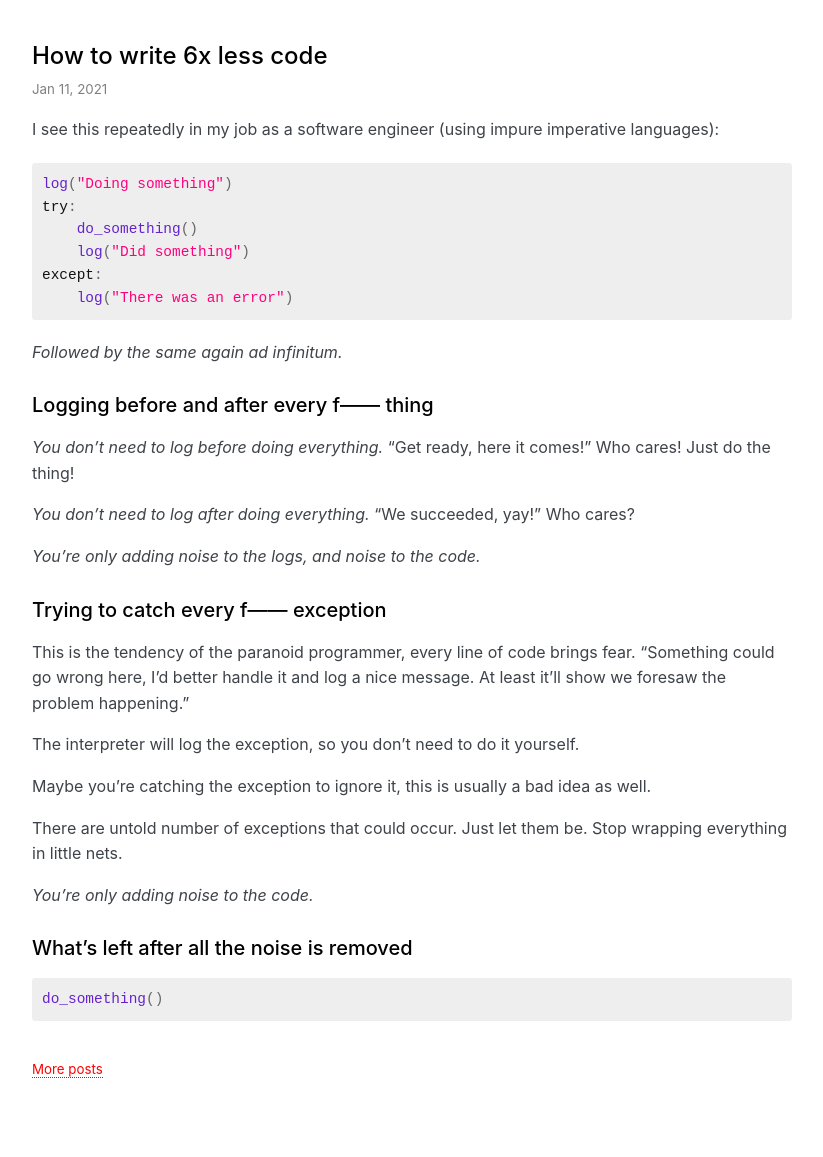
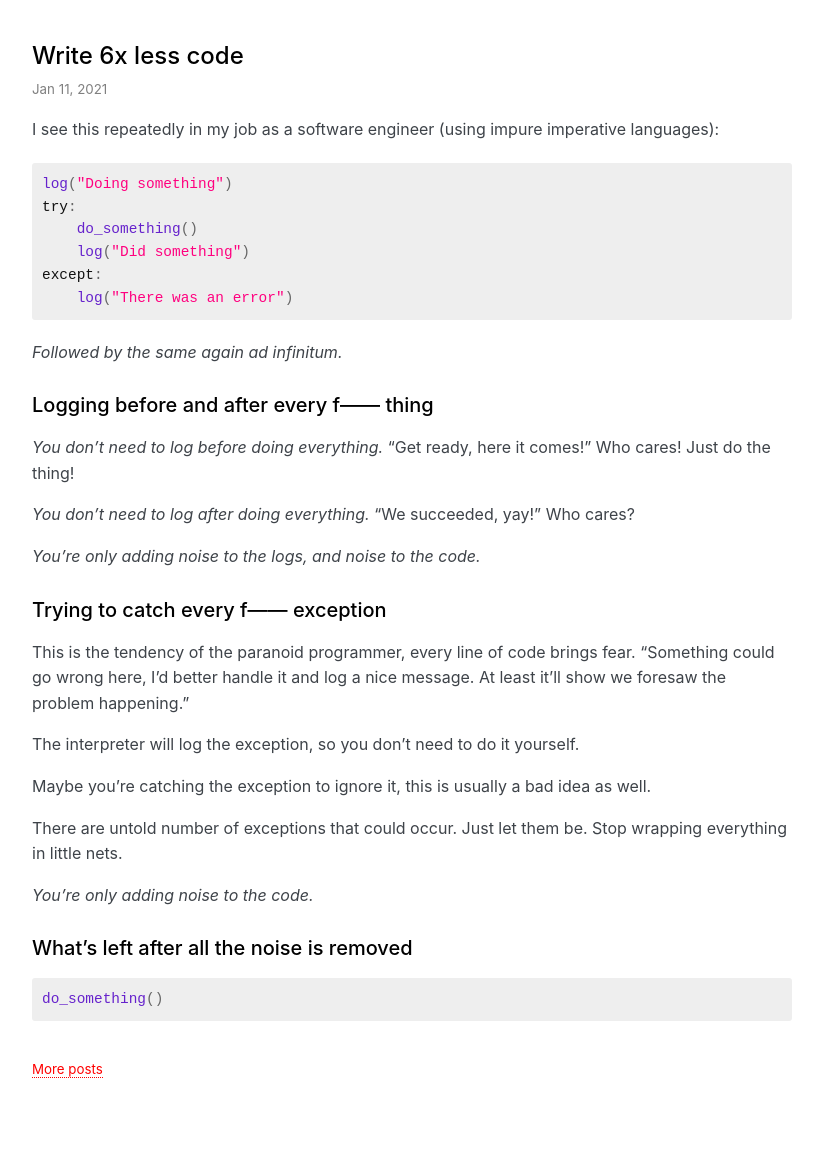
Before and after one commit to explodinglabs/explodinglabs.github.io, a Jekyll site: the page built from _posts/2021-01-11-write-6x-less-code.markdown, in a window 1280 px wide. Shown: the whole page, without its empty margins (228-1051 px from the left). Built offline with Jekyll 4.4.1, drawn with Linux system fonts in a browser that asks for light colours; some web fonts are replaced.

Commit message:
Remove "how to" from some titles

```diff
--- a/_posts/2021-01-11-how-to-write-6x-less-code.markdown
+++ b/_posts/2021-01-11-write-6x-less-code.markdown
@@ -1,7 +1,8 @@
 ---
 layout: post
-title: How to write 6x less code
-permalink: /how-to-write-6x-less-code
+title: Write 6x less code
+permalink: /write-6x-less-code
+redirect_from: /how-to-write-6x-less-code
 ---
 I see this repeatedly in my job as a software engineer (using impure imperative
 languages):
--- a/_posts/python/2021-01-25-virtualenv.markdown
+++ b/_posts/python/2021-01-25-virtualenv.markdown
@@ -1,7 +1,7 @@
 ---
 layout: post
 category: python
-title: How to use Python virtual environments
+title: Use Python virtual environments
 permalink: /python/virtualenv
 ---
 <div class="wide-logos" markdown="1">
```
